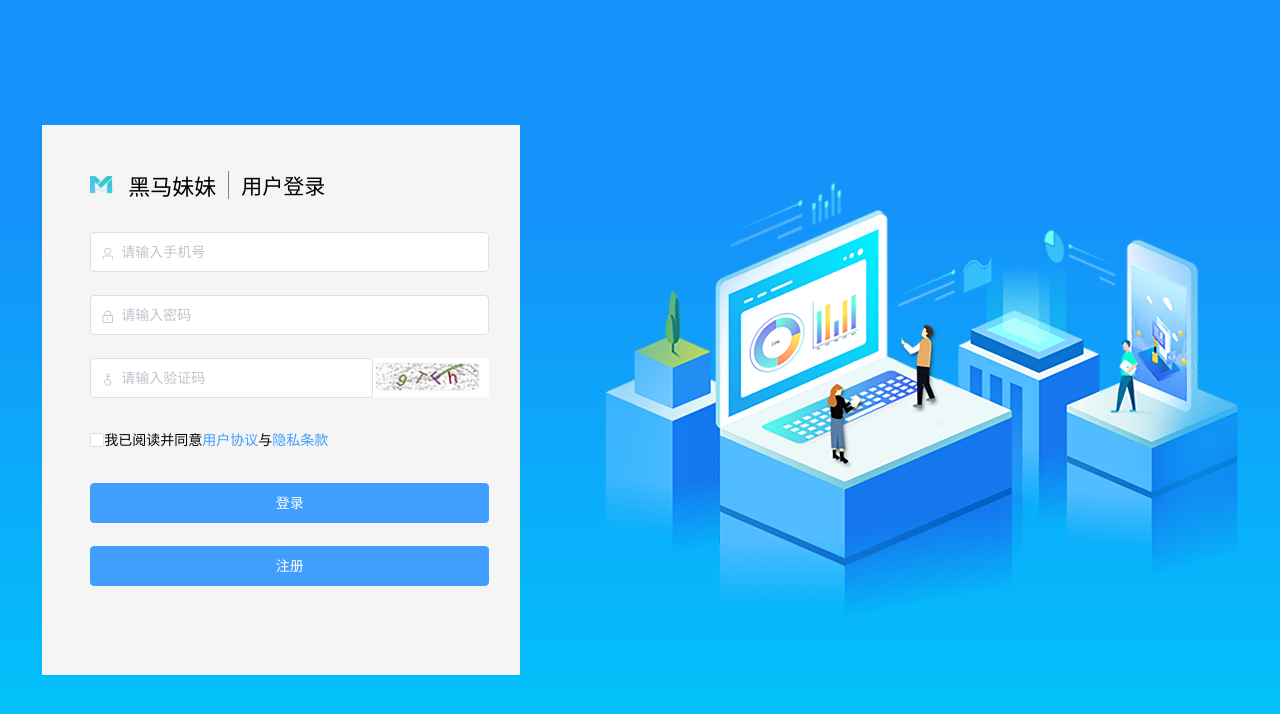
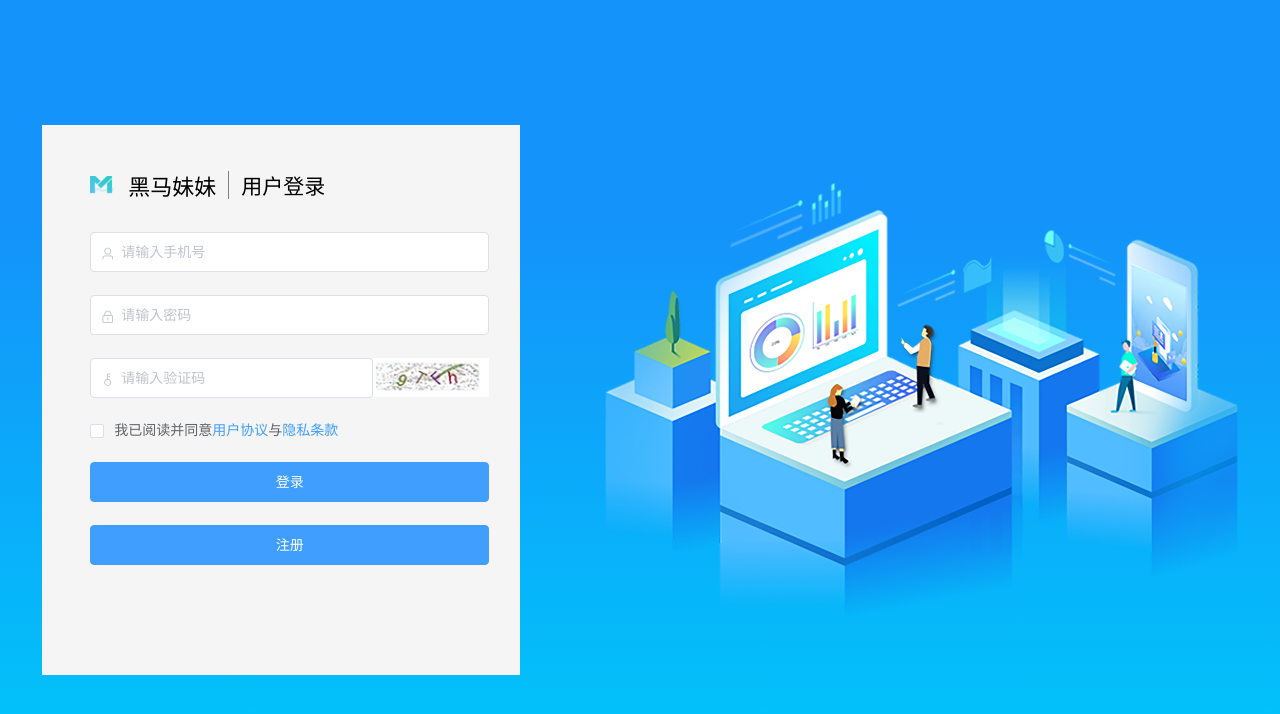
Before and after one commit to linqi1015/heimamm777, a Vue app: page /#/login in a window 1280 px wide. Shown: the top 714 px of the page. Built offline with nearby package versions, Linux system fonts and the light colour scheme.

Commit message:
登录模块-用户协议

```diff
--- a/src/views/login/index.vue
+++ b/src/views/login/index.vue
@@ -44,17 +44,16 @@
         </el-form-item>
         <el-form-item class="yonghu">
           <!-- 按钮 -->
-          <div class="xieyi">
-            <el-checkbox></el-checkbox>
-            <span>我已阅读并同意</span>
-            <el-link href="https://www.baidu.com" type="primary"
+            <el-checkbox v-model="form.checked">
+            我已阅读并同意
+            <el-link  type="primary" :underline="false"
               >用户协议</el-link
             >
             与
-            <el-link href="https://www.baidu.com" type="primary"
+            <el-link  type="primary" :underline="false"
               >隐私条款</el-link
             >
-          </div>
+            </el-checkbox>
         </el-form-item>
         <el-form-item>
           <el-button type="primary" class="btn">登录</el-button>
@@ -77,7 +76,8 @@ export default {
       form: {
         name: "",
         password: "",
-        info: ""
+        info: "",
+        checked:false
       }
     };
   }
@@ -130,8 +130,16 @@ export default {
       width: 100%;
       height: 39px;
     }
-    .xieyi {
+    .el-checkbox{
       display: flex;
+      align-items: center;
+      .el-checkbox__input{
+        transform: translateY(2px);
+      }
+      .el-checkbox__label{
+        display: flex;
+        align-items: center;
+      }
     }
     .btn {
       width: 100%;
```
